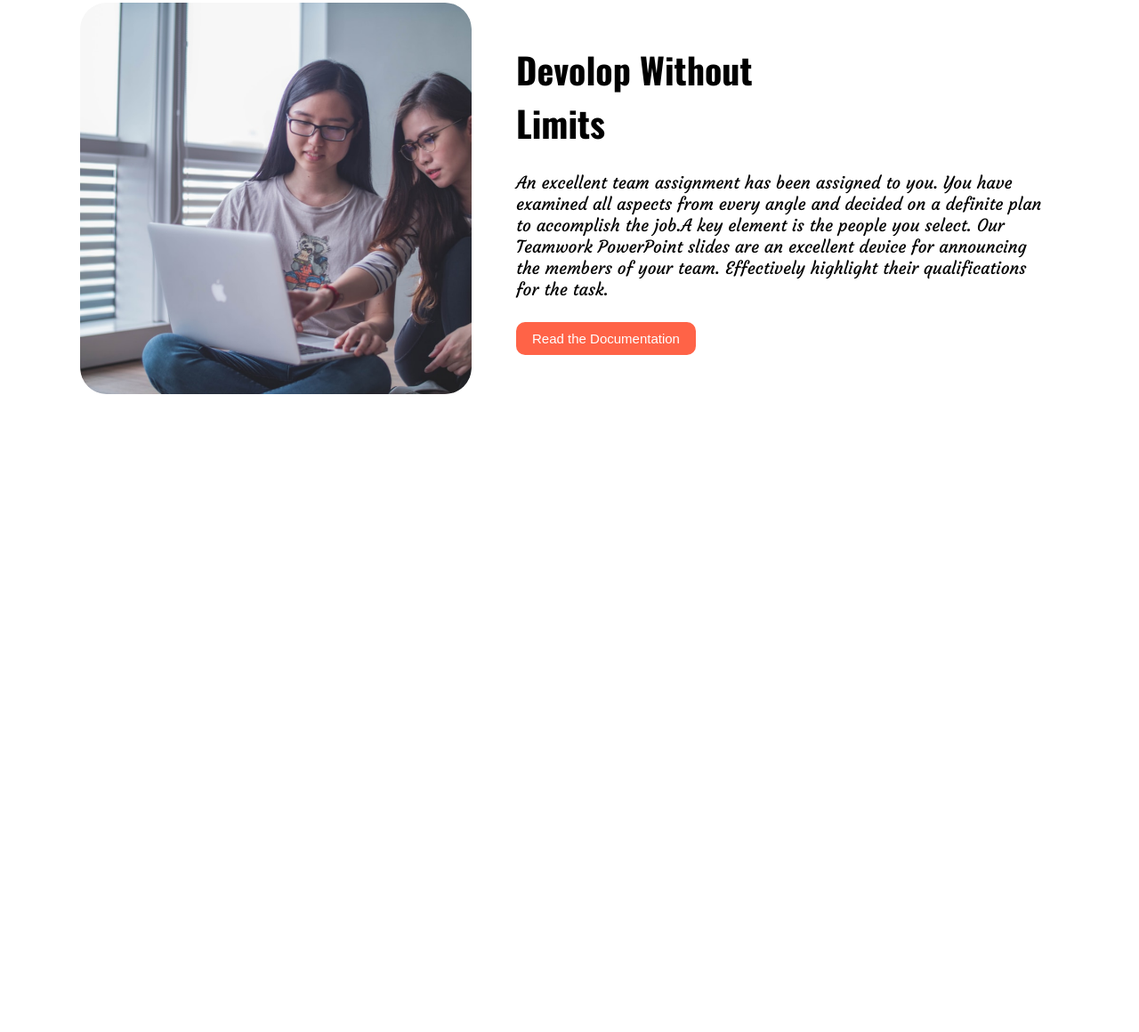
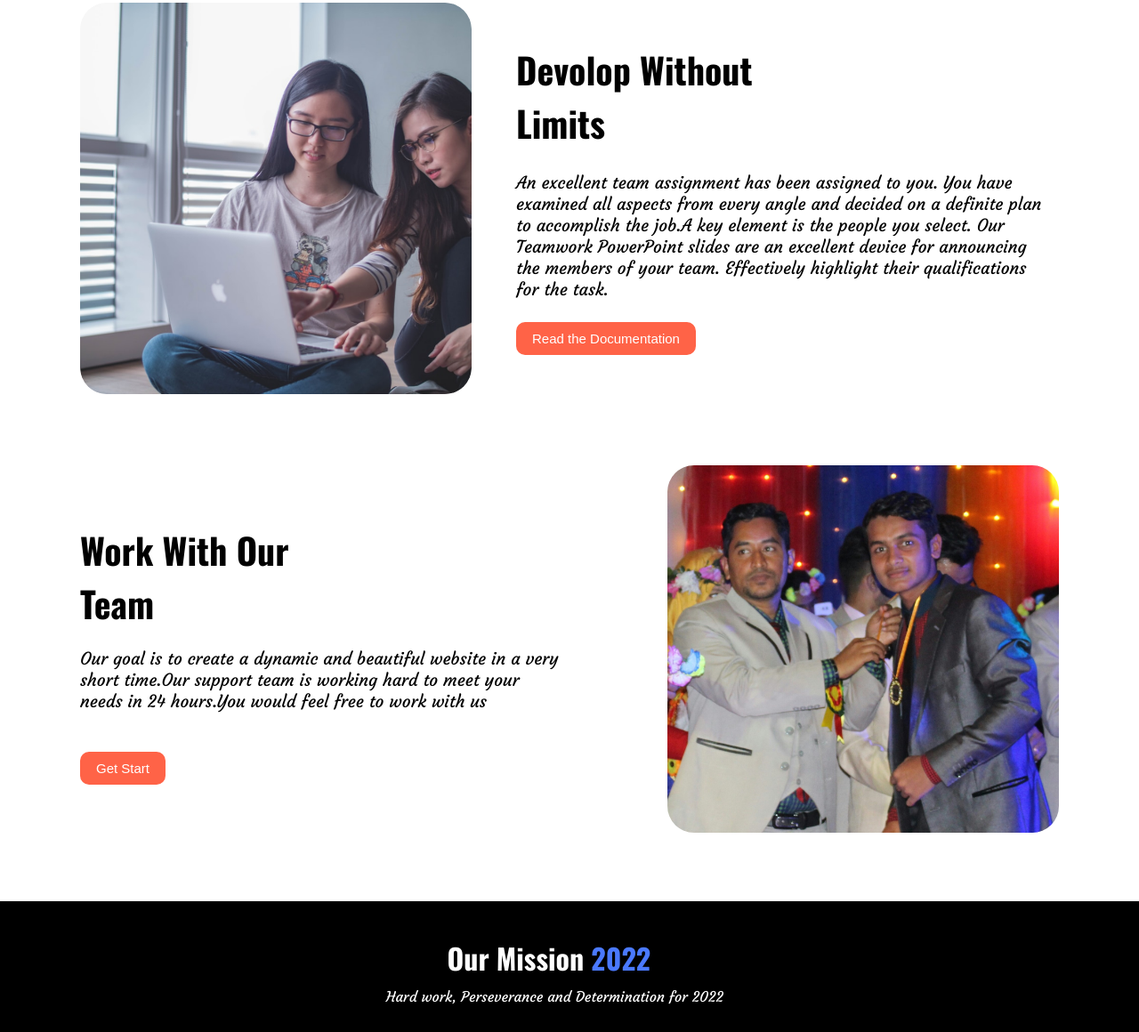
Before and after one commit to ZH-Jihan/Mission22-Assignment1, a plain HTML site: page index.html in a window 1280 px wide. Shown: the part 1087-2247 px from the top of the page at 89% size. Before the commit the page ends 1560 px from the top, so only its background shows below. Drawn offline with nearby package versions, Linux system fonts and the light colour scheme.

Commit message:
section-4 & footer

```diff
--- a/index.html
+++ b/index.html
@@ -63,5 +63,27 @@
             </div>
         </div>
     </section>
+    <section>
+        <div class="Conteinar">
+            <div class="workwith">
+                <div class="teamwork">
+                    <h2>Work With Our Team</h2>
+                    <p>Our goal is to create a dynamic and beautiful website in a very short time.Our support team is working hard to meet your needs in 24 hours.You would feel free to work with us</p>
+                    <a href="#"><button>Get Start</button></a>
+                </div>
+                <div>
+                    <img src="images/IMG_2830-1.jpg" alt="">
+                </div>
+            </div>
+        </div>
+    </section>
+    <footer>
+        <div class="Conteinar">
+            <div class="footer">
+                <h1>Our Mission <span>2022</span></h1>
+                <p>Hard work, Perseverance and Determination for 2022</p>
+            </div>
+        </div>
+    </footer>
 </body>
 </html>
--- a/style.css
+++ b/style.css
@@ -121,3 +121,40 @@ span {
     padding: 25px 0px;
     font-size: larger;
 }
+.teamwork {
+    width: 60%;
+    float: left;
+    padding: 65px 0px;
+}
+.teamwork h2 {
+    font-size: 40px;
+    width: 45%;
+}
+
+.teamwork p {
+    font-size: larger;
+    width: 82%;
+    padding: 20px 0px;
+    margin-bottom: 25px;
+}
+footer {
+    background: black;
+    color: white;
+    margin-top: 40px;
+}
+.footer {
+    width: 50%;
+    margin: auto;
+    padding: 30px 0px;
+}
+
+.footer h1 {
+    width: 50%;
+    margin: auto;
+    padding: 10px;
+}
+
+.footer p {
+    width: 75%;
+    margin: auto;
+}
```
Also changed, not shown: images/IMG_2830-1.jpg (added), 1 other file.
